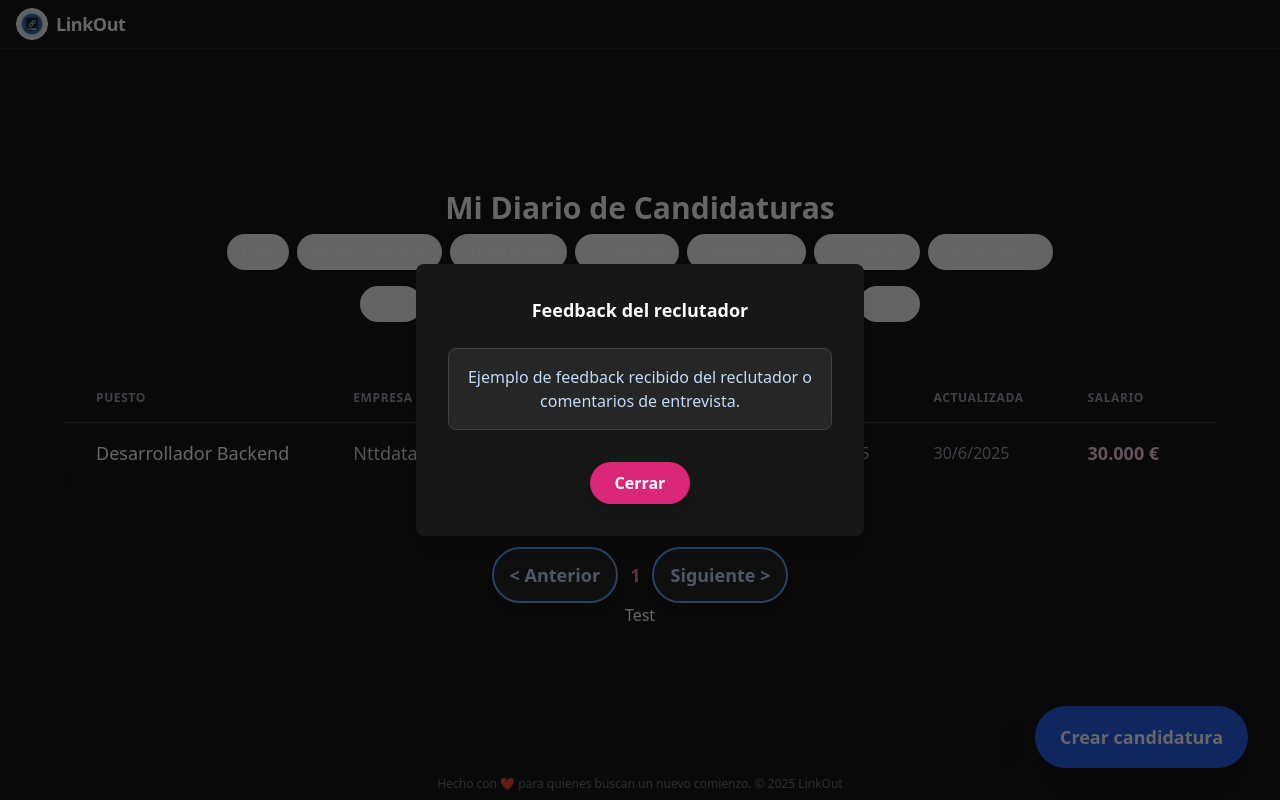
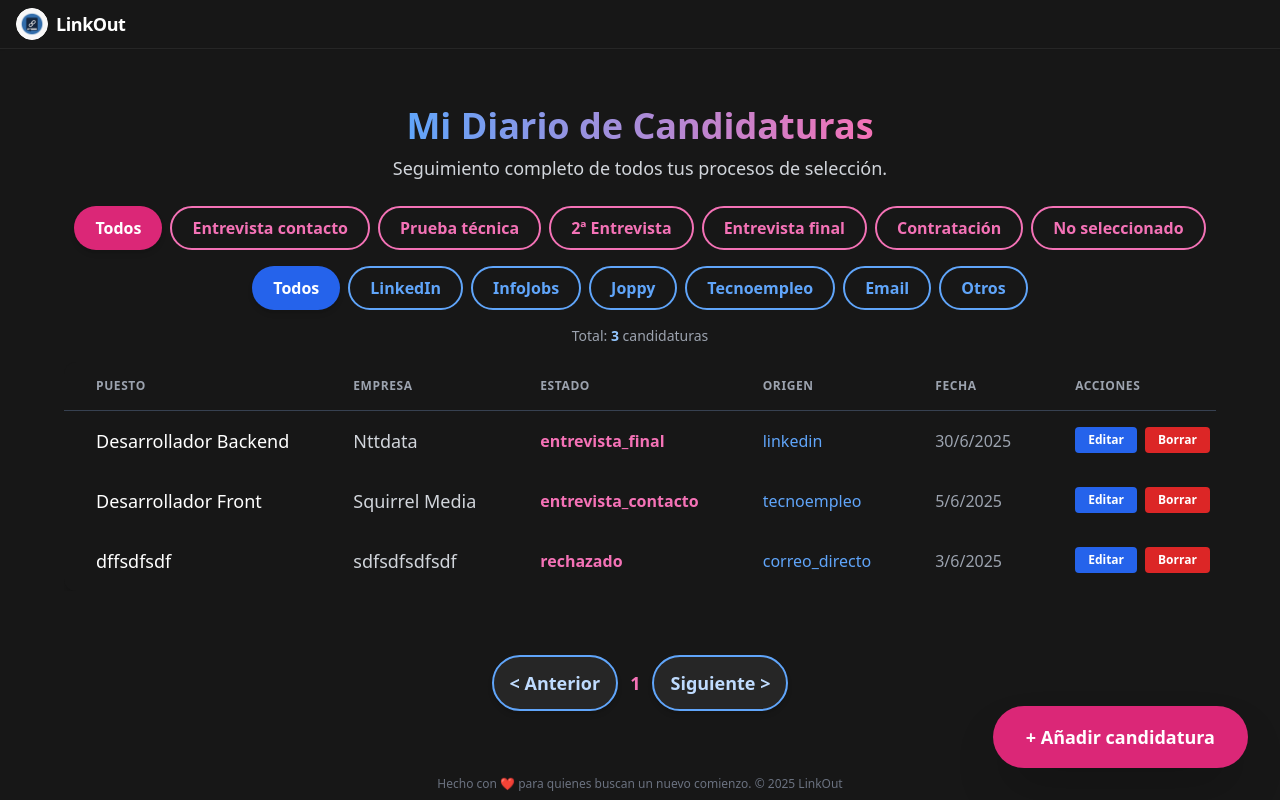
Before and after one commit to titicuevas/Linkout, a React (Vite) app: page /candidaturas in a window 1280 px wide. Built offline with nearby package versions, Linux system fonts and the light colour scheme; no server answers; the HTML template or start-up script is replaced by a standard one.

Commit message:
Editando el candidaturas

```diff
--- a/src/pages/candidaturas/index.jsx
+++ b/src/pages/candidaturas/index.jsx
@@ -1,29 +1,42 @@
-import React from 'react';
+import React, { useState } from 'react';
 import Layout from '../../components/Layout';
 
 export default function CandidaturasIndex() {
+  // Estado para el modal de feedback
+  const [showFeedback, setShowFeedback] = useState(false);
+
+  // Handlers de botones (puedes conectar con tu lógica real)
+  const handleEditar = () => alert('Editar candidatura');
+  const handleBorrar = () => alert('Borrar candidatura');
+  const handleFeedback = () => setShowFeedback(true);
+  const handleCerrarFeedback = () => setShowFeedback(false);
+  const handleCrear = () => alert('Crear candidatura');
+
   return (
     <Layout>
-      <h1 className="text-3xl font-extrabold text-center mb-2">Mi Diario de Candidaturas</h1>
+      <h1 className="text-4xl font-extrabold text-center mb-2 text-transparent bg-clip-text bg-gradient-to-r from-blue-400 to-pink-400">Mi Diario de Candidaturas</h1>
+      <p className="text-center text-gray-300 mb-6 text-lg">Seguimiento completo de todos tus procesos de selección.</p>
+      {/* Filtros de estado */}
       <div className="flex gap-2 flex-wrap justify-center mb-4">
-        <button className="px-3 py-2 rounded-full border-2 font-bold text-xs">Todos</button>
-        <button className="px-3 py-2 rounded-full border-2 font-bold text-xs">Entrevista contacto</button>
-        <button className="px-3 py-2 rounded-full border-2 font-bold text-xs">Prueba técnica</button>
-        <button className="px-3 py-2 rounded-full border-2 font-bold text-xs">2ª Entrevista</button>
-        <button className="px-3 py-2 rounded-full border-2 font-bold text-xs">Entrevista final</button>
-        <button className="px-3 py-2 rounded-full border-2 font-bold text-xs">Contratación</button>
-        <button className="px-3 py-2 rounded-full border-2 font-bold text-xs">No seleccionado</button>
+        <button className="px-5 py-2 rounded-full font-bold text-base bg-pink-600 text-white shadow-md">Todos</button>
+        <button className="px-5 py-2 rounded-full font-bold text-base border-2 border-pink-400 text-pink-400 bg-transparent">Entrevista contacto</button>
+        <button className="px-5 py-2 rounded-full font-bold text-base border-2 border-pink-400 text-pink-400 bg-transparent">Prueba técnica</button>
+        <button className="px-5 py-2 rounded-full font-bold text-base border-2 border-pink-400 text-pink-400 bg-transparent">2ª Entrevista</button>
+        <button className="px-5 py-2 rounded-full font-bold text-base border-2 border-pink-400 text-pink-400 bg-transparent">Entrevista final</button>
+        <button className="px-5 py-2 rounded-full font-bold text-base border-2 border-pink-400 text-pink-400 bg-transparent">Contratación</button>
+        <button className="px-5 py-2 rounded-full font-bold text-base border-2 border-pink-400 text-pink-400 bg-transparent">No seleccionado</button>
       </div>
+      {/* Filtros de origen */}
       <div className="flex gap-2 flex-wrap justify-center mb-4">
-        <button className="px-3 py-2 rounded-full border-2 font-bold text-xs">Todos</button>
-        <button className="px-3 py-2 rounded-full border-2 font-bold text-xs">LinkedIn</button>
-        <button className="px-3 py-2 rounded-full border-2 font-bold text-xs">InfoJobs</button>
-        <button className="px-3 py-2 rounded-full border-2 font-bold text-xs">Joppy</button>
-        <button className="px-3 py-2 rounded-full border-2 font-bold text-xs">Tecnoempleo</button>
-        <button className="px-3 py-2 rounded-full border-2 font-bold text-xs">Email</button>
-        <button className="px-3 py-2 rounded-full border-2 font-bold text-xs">Otros</button>
+        <button className="px-5 py-2 rounded-full font-bold text-base bg-blue-600 text-white shadow-md">Todos</button>
+        <button className="px-5 py-2 rounded-full font-bold text-base border-2 border-blue-400 text-blue-400 bg-transparent">LinkedIn</button>
+        <button className="px-5 py-2 rounded-full font-bold text-base border-2 border-blue-400 text-blue-400 bg-transparent">InfoJobs</button>
+        <button className="px-5 py-2 rounded-full font-bold text-base border-2 border-blue-400 text-blue-400 bg-transparent">Joppy</button>
+        <button className="px-5 py-2 rounded-full font-bold text-base border-2 border-blue-400 text-blue-400 bg-transparent">Tecnoempleo</button>
+        <button className="px-5 py-2 rounded-full font-bold text-base border-2 border-blue-400 text-blue-400 bg-transparent">Email</button>
+        <button className="px-5 py-2 rounded-full font-bold text-base border-2 border-blue-400 text-blue-400 bg-transparent">Otros</button>
       </div>
-      <div className="text-sm text-gray-400 text-center mb-4">Total: <span className="font-bold text-blue-300">0</span> candidaturas</div>
+      <div className="text-sm text-gray-400 text-center mb-4">Total: <span className="font-bold text-blue-300">3</span> candidaturas</div>
       <div className="overflow-x-auto w-full max-w-6xl mx-auto mb-8">
         <table className="min-w-full divide-y divide-gray-700 bg-neutral-900 rounded-xl shadow-xl">
           <thead>
@@ -33,11 +46,6 @@ export default function CandidaturasIndex() {
               <th className="px-8 py-4 text-left text-xs font-bold text-gray-400 uppercase tracking-wider">Estado</th>
               <th className="px-8 py-4 text-left text-xs font-bold text-gray-400 uppercase tracking-wider">Origen</th>
               <th className="px-8 py-4 text-left text-xs font-bold text-gray-400 uppercase tracking-wider">Fecha</th>
-              <th className="px-8 py-4 text-left text-xs font-bold text-gray-400 uppercase tracking-wider">Actualizada</th>
-              <th className="px-8 py-4 text-left text-xs font-bold text-gray-400 uppercase tracking-wider">Salario</th>
-              <th className="px-8 py-4 text-left text-xs font-bold text-gray-400 uppercase tracking-wider">Tipo</th>
-              <th className="px-8 py-4 text-left text-xs font-bold text-gray-400 uppercase tracking-wider">Ubicación</th>
-              <th className="px-8 py-4 text-left text-xs font-bold text-gray-400 uppercase tracking-wider">Feedback</th>
               <th className="px-8 py-4 text-left text-xs font-bold text-gray-400 uppercase tracking-wider">Acciones</th>
             </tr>
           </thead>
@@ -48,20 +56,40 @@ export default function CandidaturasIndex() {
               <td className="px-8 py-4 whitespace-nowrap text-pink-400 font-bold">entrevista_final</td>
               <td className="px-8 py-4 whitespace-nowrap text-blue-400">linkedin</td>
               <td className="px-8 py-4 whitespace-nowrap text-gray-400">30/6/2025</td>
-              <td className="px-8 py-4 whitespace-nowrap text-gray-400">30/6/2025</td>
-              <td className="px-8 py-4 whitespace-nowrap text-pink-200 font-bold text-lg">30.000 €</td>
-              <td className="px-8 py-4 whitespace-nowrap text-pink-200 font-bold text-lg">Remoto</td>
-              <td className="px-8 py-4 whitespace-nowrap text-pink-200 font-bold text-lg">Madrid</td>
-              <td className="px-8 py-4 whitespace-nowrap text-blue-200 text-lg text-center">Buen feedback</td>
               <td className="px-8 py-4 whitespace-nowrap flex gap-2">
-                <button className="bg-blue-600 hover:bg-blue-700 text-white px-3 py-1 rounded font-bold text-xs">Editar</button>
-                <button className="bg-red-600 hover:bg-red-700 text-white px-3 py-1 rounded font-bold text-xs">Borrar</button>
-                <button className="bg-purple-600 hover:bg-purple-700 text-white px-3 py-1 rounded font-bold text-xs">Feedback</button>
+                <button onClick={handleEditar} className="bg-blue-600 hover:bg-blue-700 text-white px-3 py-1 rounded font-bold text-xs">Editar</button>
+                <button onClick={handleBorrar} className="bg-red-600 hover:bg-red-700 text-white px-3 py-1 rounded font-bold text-xs">Borrar</button>
+                <button onClick={handleFeedback} className="bg-purple-600 hover:bg-purple-700 text-white px-3 py-1 rounded font-bold text-xs">Feedback</button>
+              </td>
+            </tr>
+            <tr>
+              <td className="px-8 py-4 whitespace-nowrap text-white font-medium text-lg">Desarrollador Front</td>
+              <td className="px-8 py-4 whitespace-nowrap text-gray-300 text-lg">Squirrel Media</td>
+              <td className="px-8 py-4 whitespace-nowrap text-pink-400 font-bold">entrevista_contacto</td>
+              <td className="px-8 py-4 whitespace-nowrap text-blue-400">tecnoempleo</td>
+              <td className="px-8 py-4 whitespace-nowrap text-gray-400">5/6/2025</td>
+              <td className="px-8 py-4 whitespace-nowrap flex gap-2">
+                <button onClick={handleEditar} className="bg-blue-600 hover:bg-blue-700 text-white px-3 py-1 rounded font-bold text-xs">Editar</button>
+                <button onClick={handleBorrar} className="bg-red-600 hover:bg-red-700 text-white px-3 py-1 rounded font-bold text-xs">Borrar</button>
+                <button onClick={handleFeedback} className="bg-purple-600 hover:bg-purple-700 text-white px-3 py-1 rounded font-bold text-xs">Feedback</button>
+              </td>
+            </tr>
+            <tr>
+              <td className="px-8 py-4 whitespace-nowrap text-white font-medium text-lg">dffsdfsdf</td>
+              <td className="px-8 py-4 whitespace-nowrap text-gray-300 text-lg">sdfsdfsdfsdf</td>
+              <td className="px-8 py-4 whitespace-nowrap text-pink-400 font-bold">rechazado</td>
+              <td className="px-8 py-4 whitespace-nowrap text-blue-400">correo_directo</td>
+              <td className="px-8 py-4 whitespace-nowrap text-gray-400">3/6/2025</td>
+              <td className="px-8 py-4 whitespace-nowrap flex gap-2">
+                <button onClick={handleEditar} className="bg-blue-600 hover:bg-blue-700 text-white px-3 py-1 rounded font-bold text-xs">Editar</button>
+                <button onClick={handleBorrar} className="bg-red-600 hover:bg-red-700 text-white px-3 py-1 rounded font-bold text-xs">Borrar</button>
+                <button onClick={handleFeedback} className="bg-purple-600 hover:bg-purple-700 text-white px-3 py-1 rounded font-bold text-xs">Feedback</button>
               </td>
             </tr>
           </tbody>
         </table>
       </div>
+      {/* Paginación */}
       <div className="flex justify-center items-center gap-3 mt-8">
         <button className="text-lg px-4 py-3 rounded-full bg-neutral-800 hover:bg-blue-500 hover:text-white text-blue-200 font-bold border-2 border-blue-400 shadow-md transition-all duration-200 cursor-pointer">&lt; Anterior</button>
         <span className="text-lg font-bold text-pink-400">1</span>
@@ -69,31 +97,34 @@ export default function CandidaturasIndex() {
       </div>
       {/* Botón flotante para crear candidatura (solo escritorio) */}
       <button
-        className="hidden sm:flex fixed bottom-8 right-8 z-50 px-6 py-4 bg-blue-600 hover:bg-blue-700 text-white rounded-full font-bold shadow-2xl text-lg transition-all animate-fade-in items-center gap-2"
+        onClick={handleCrear}
+        className="hidden sm:flex fixed bottom-8 right-8 z-50 px-8 py-4 bg-pink-600 hover:bg-pink-700 text-white rounded-full font-bold shadow-2xl text-lg transition-all animate-fade-in items-center gap-2"
       >
-        Crear candidatura
+        + Añadir candidatura
       </button>
       {/* Botón fijo en la parte inferior solo en móvil */}
       <div className="sm:hidden fixed bottom-0 left-0 w-full z-50 bg-neutral-900 border-t border-neutral-800 flex justify-center items-center py-3 animate-fade-in">
         <button
-          className="flex items-center gap-2 px-6 py-3 bg-blue-600 hover:bg-blue-700 text-white rounded-full font-bold shadow-lg text-base transition-all"
+          onClick={handleCrear}
+          className="flex items-center gap-2 px-8 py-3 bg-pink-600 hover:bg-pink-700 text-white rounded-full font-bold shadow-lg text-base transition-all"
         >
-          Crear candidatura
+          + Añadir candidatura
         </button>
       </div>
-      {/* Modal de feedback (visual, sin lógica) */}
+      {/* Modal de feedback */}
+      {showFeedback && (
         <div className="fixed inset-0 z-50 flex items-center justify-center bg-black bg-opacity-60">
           <div className="bg-neutral-900 rounded-lg shadow-xl p-8 relative min-w-[320px] max-w-full max-h-[90vh] overflow-y-auto flex flex-col items-center gap-4">
             <div className="text-lg text-white font-bold mb-2">Feedback del reclutador</div>
             <div className="text-blue-200 text-base text-center whitespace-pre-line max-w-sm bg-neutral-800 p-4 rounded-lg border border-neutral-700">
               Ejemplo de feedback recibido del reclutador o comentarios de entrevista.
             </div>
-          <button className="mt-4 px-6 py-2 bg-pink-600 hover:bg-pink-700 text-white rounded-full font-bold shadow-lg text-base transition-all">
+            <button onClick={handleCerrarFeedback} className="mt-4 px-6 py-2 bg-pink-600 hover:bg-pink-700 text-white rounded-full font-bold shadow-lg text-base transition-all">
               Cerrar
             </button>
           </div>
         </div>
-      <div>Test</div>
+      )}
     </Layout>
   );
 }
```
Lines whose indentation alone changed are shown as unchanged.
